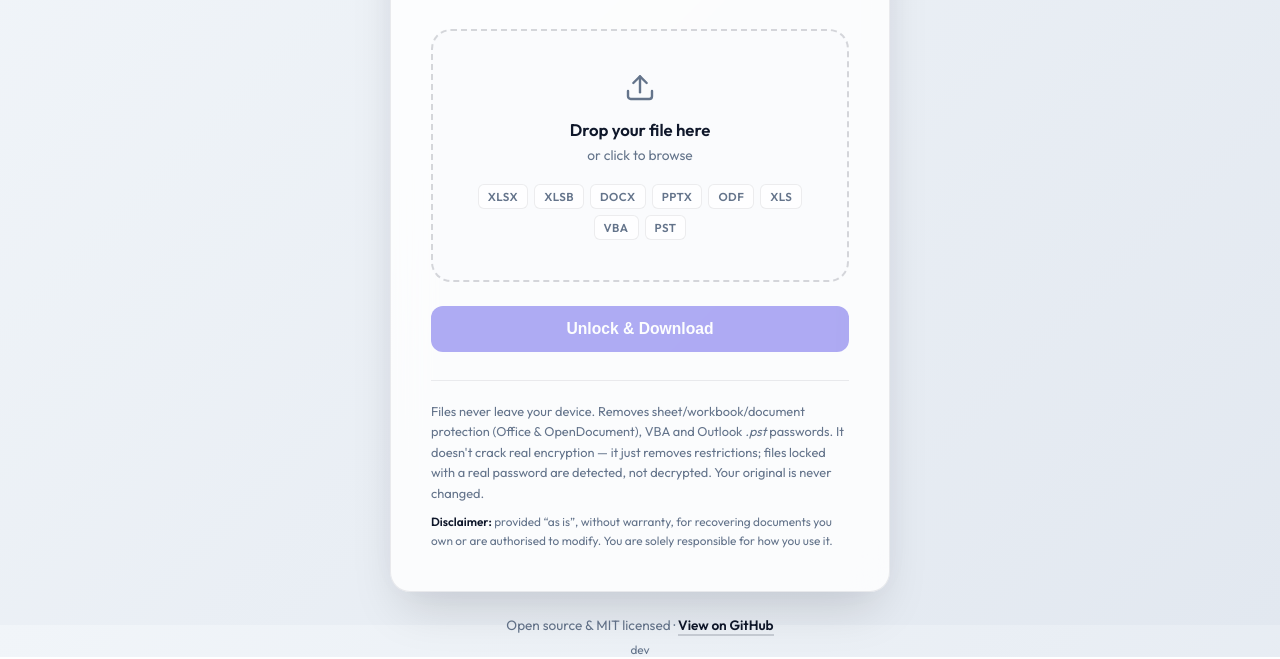
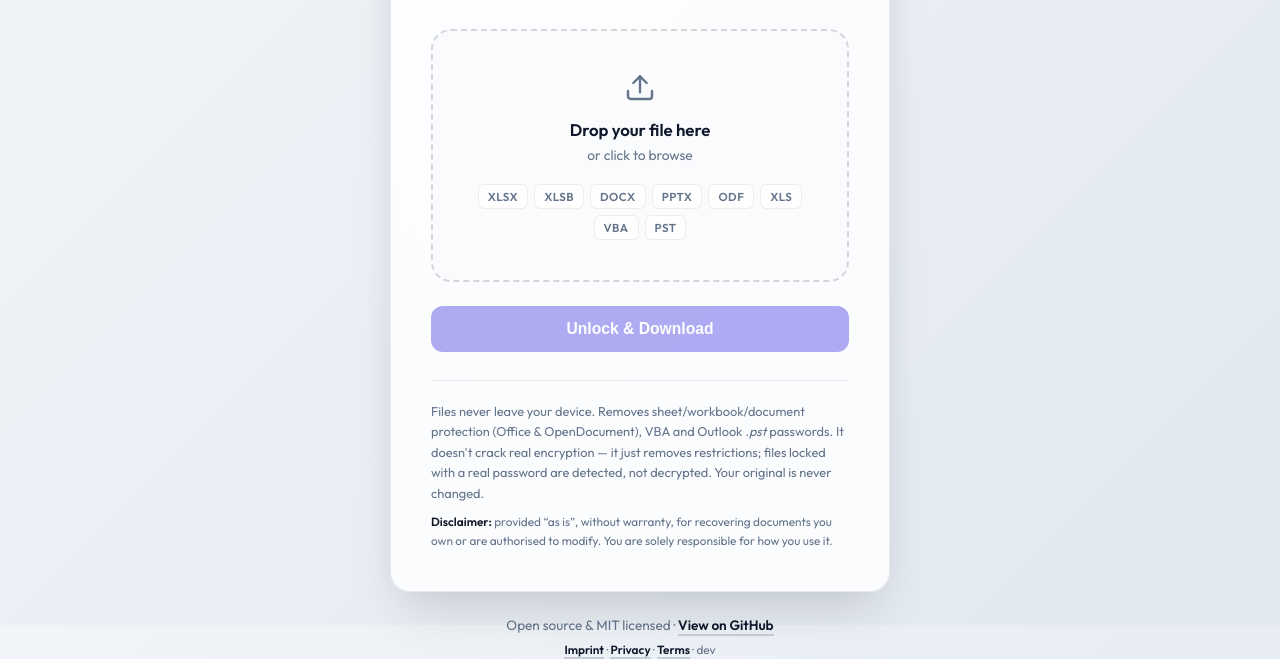
Before and after one commit to michaelkrisper/OfficeUnlocker, a website: page index.html in a window 1280 px wide. Shown: the part 175-834 px from the top of the page. Drawn offline with Linux system fonts and the light colour scheme.

Commit message:
Link the legal pages (#55)
Adds Impressum / Datenschutz / Nutzung links (central pages on
krisperapps.de) next to the version number. External links with
`target="_blank" rel="noopener"`; not in the service-worker precache.

Closes #54

```diff
--- a/index.html
+++ b/index.html
@@ -544,7 +544,12 @@
     Open source &amp; MIT licensed ·
     <a href="https://github.com/michaelkrisper/OfficeUnlocker" target="_blank" rel="noopener">View on GitHub</a>
     <!-- The deploy job replaces "dev" with the version tag (ci.yml). -->
-    <div class="version"><span id="version">dev</span></div>
+    <div class="version">
+      <a href="https://krisperapps.de/impressum" target="_blank" rel="noopener">Imprint</a> ·
+      <a href="https://krisperapps.de/datenschutz#officeunlocker" target="_blank" rel="noopener">Privacy</a> ·
+      <a href="https://krisperapps.de/nutzung" target="_blank" rel="noopener">Terms</a> ·
+      <span id="version">dev</span>
+    </div>
   </footer>
 
   <script src="vendor/jszip.min.js"></script>
```
Also changed, not shown: test/unlock.test.js (+7 -0 lines).
